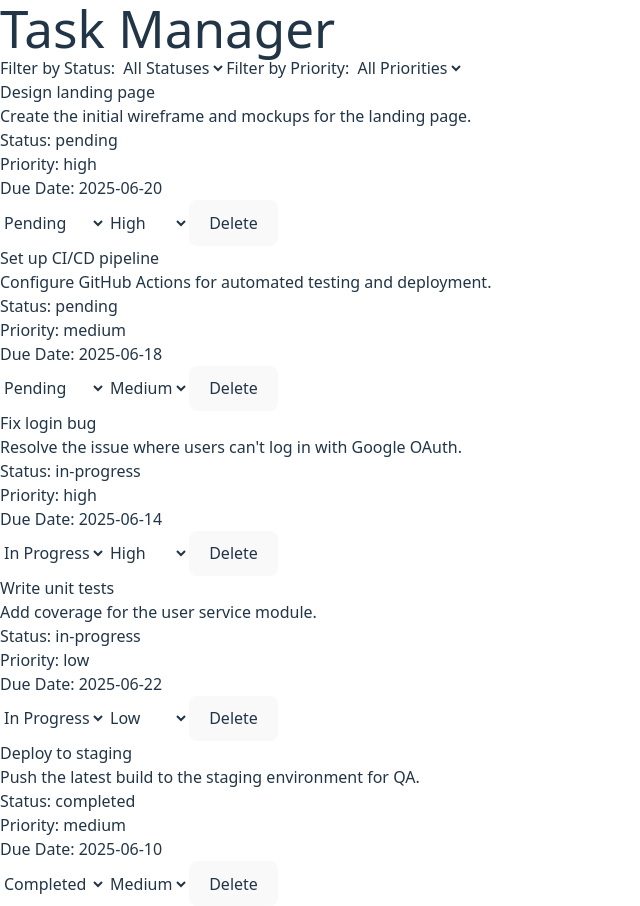
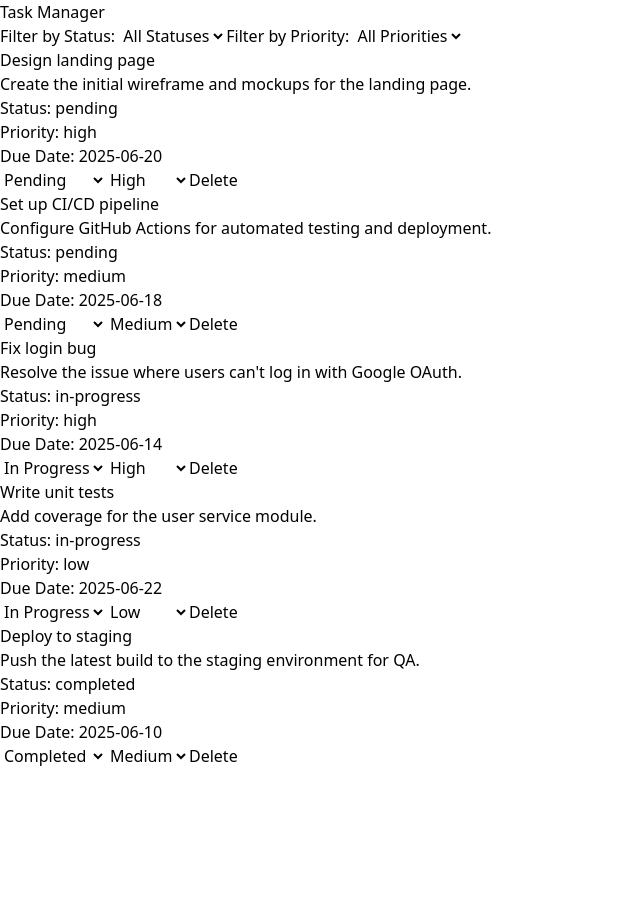
Before and after one commit to MeronTeweldebrhan/Task-dashboard, a React (Vite) app: page / in a window 1280 px wide. Shown: the whole page, without its empty margins (0-640 px from the left). After the commit the page ends 800 px from the top, so only its background shows below. Built offline with nearby package versions, Linux system fonts and the light colour scheme.

Commit message:
import tailwind to index.css

```diff
--- a/src/index.css
+++ b/src/index.css
@@ -1,69 +1 @@
 @import "tailwindcss";
-:root {
-  font-family: system-ui, Avenir, Helvetica, Arial, sans-serif;
-  line-height: 1.5;
-  font-weight: 400;
-
-  color-scheme: light dark;
-  color: rgba(255, 255, 255, 0.87);
-  background-color: #242424;
-
-  font-synthesis: none;
-  text-rendering: optimizeLegibility;
-  -webkit-font-smoothing: antialiased;
-  -moz-osx-font-smoothing: grayscale;
-}
-
-a {
-  font-weight: 500;
-  color: #646cff;
-  text-decoration: inherit;
-}
-a:hover {
-  color: #535bf2;
-}
-
-body {
-  margin: 0;
-  display: flex;
-  place-items: center;
-  min-width: 320px;
-  min-height: 100vh;
-}
-
-h1 {
-  font-size: 3.2em;
-  line-height: 1.1;
-}
-
-button {
-  border-radius: 8px;
-  border: 1px solid transparent;
-  padding: 0.6em 1.2em;
-  font-size: 1em;
-  font-weight: 500;
-  font-family: inherit;
-  background-color: #1a1a1a;
-  cursor: pointer;
-  transition: border-color 0.25s;
-}
-button:hover {
-  border-color: #646cff;
-}
-button:focus,
-button:focus-visible {
-  outline: 4px auto -webkit-focus-ring-color;
-}
-
-@media (prefers-color-scheme: light) {
-  :root {
-    color: #213547;
-    background-color: #ffffff;
-  }
-  a:hover {
-    color: #747bff;
-  }
-  button {
-    background-color: #f9f9f9;
-  }
-}
```
